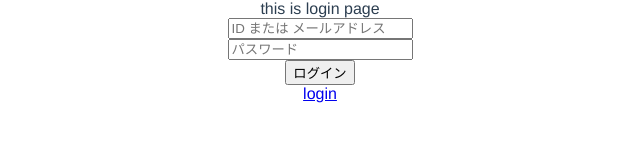
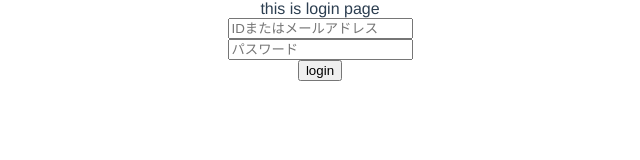
Before and after one commit to traPtitech/traQ_R-UI, a Vue app: page /login in a window 1280 px wide. Shown: the top 160 px of the page, without its empty margins (320-960 px from the left). Built offline with nearby package versions, Linux system fonts and the light colour scheme.

Commit message:
fixed login page

```diff
--- a/src/components/Login/Login.vue
+++ b/src/components/Login/Login.vue
@@ -1,13 +1,11 @@
 <template lang="pug">
 div.login this is login page
-    form(method="POST" action="/login")
-      input(type="text" name="name" placeholder="ID または メールアドレス" required)
   br
-      input(type="password" name="password" placeholder="パスワード" required)
+  input(v-model="name" type="text" placeholder="IDまたはメールアドレス")
   br
-      button
-        | ログイン
-    router-link(:to="{name: 'Index'}")
+  input(v-model="pass" type="password" placeholder="パスワード")
+  br
+  button(v-on:click="loginPost()")
     p login
   br
   p(v-if="status === 'failed'") IDまたはパスワードが異なります
```
Lines whose indentation alone changed are shown as unchanged.
